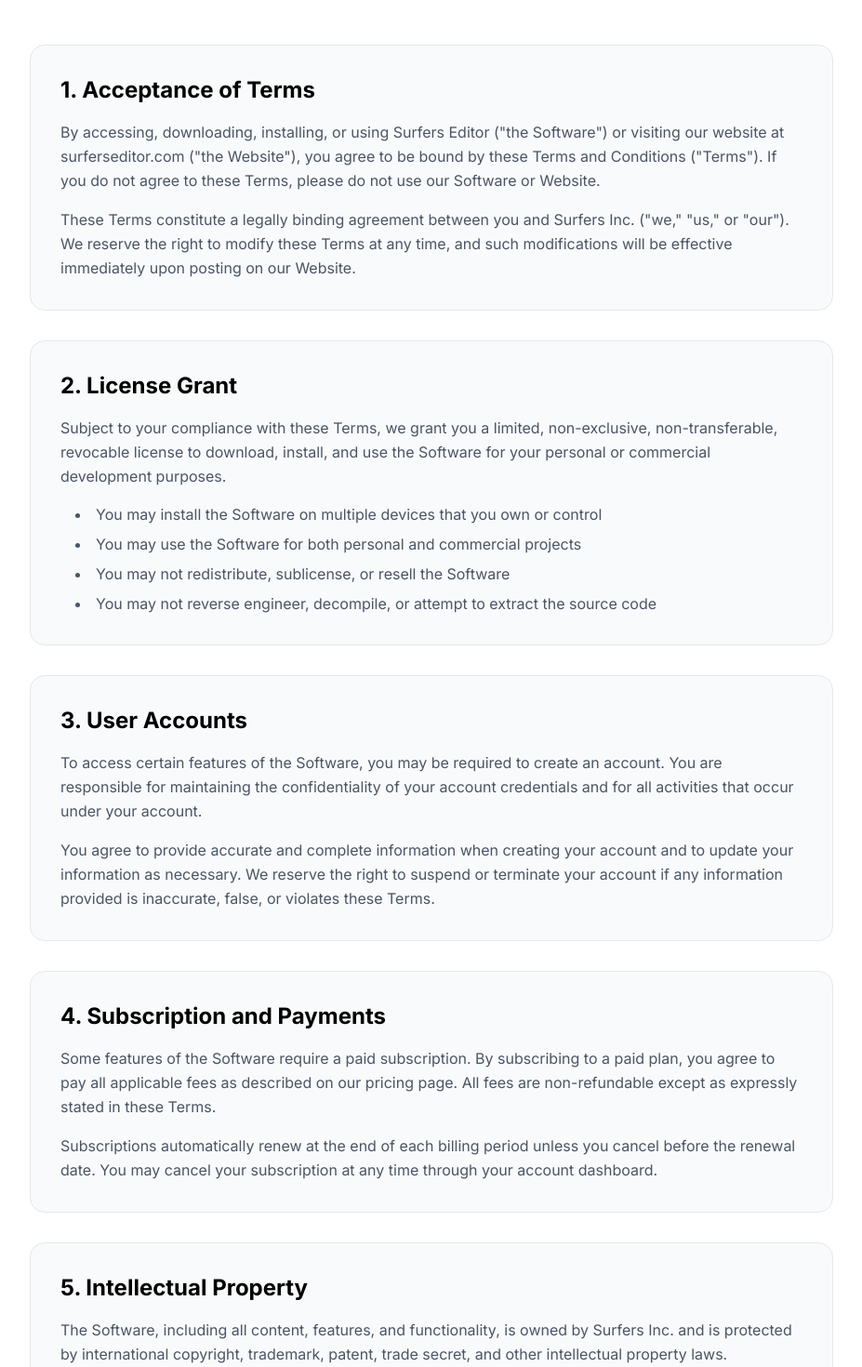
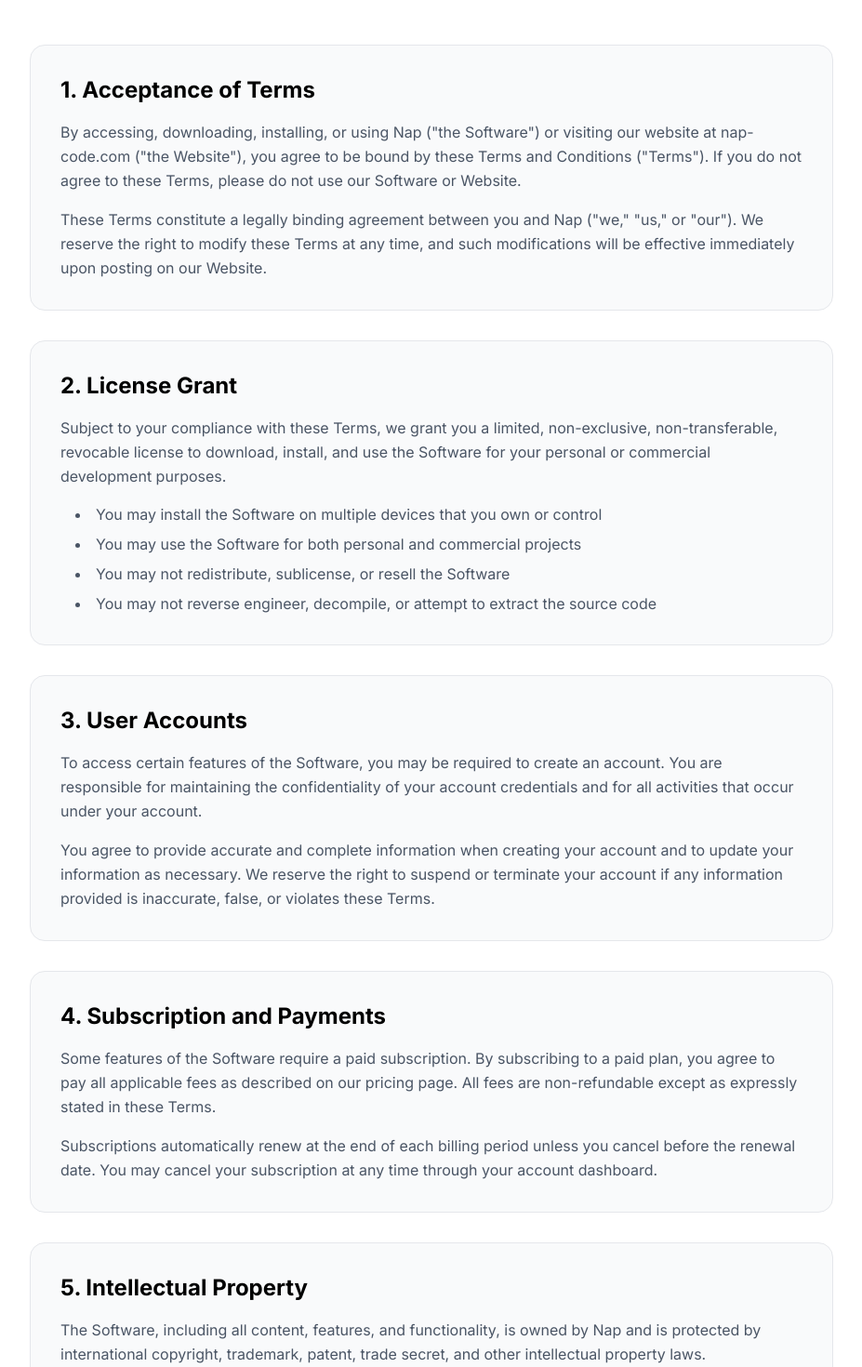
Before and after one commit to farzeenilyaszargar/nap-ide, a Next.js app: page /tc in a window 1280 px wide. Shown: the part 440-1910 px from the top of the page at 93% size, without its empty margins (176-1103 px from the left). Built offline with nearby package versions, Linux system fonts and the light colour scheme; no server answers.

Commit message:
Replace Surfers with Nap in legal pages

```diff
--- a/app/(other pages)/privacy/page.tsx
+++ b/app/(other pages)/privacy/page.tsx
@@ -60,7 +60,7 @@ export default function Privacy() {
             <div className="bg-green-50 border border-green-200 rounded-xl p-6 mb-4">
               <p className="text-green-800 font-semibold mb-2">🔒 Your Code Stays Private</p>
               <p className="text-green-700">
-                By default, your code never leaves your machine. The AI features in Surfers Editor process your code locally. If you choose to use cloud-based AI features, your code is encrypted in transit and is not stored on our servers beyond the processing session.
+                By default, your code never leaves your machine. The AI features in Nap process your code locally. If you choose to use cloud-based AI features, your code is encrypted in transit and is not stored on our servers beyond the processing session.
               </p>
             </div>
             <p className="text-gray-600 leading-relaxed">
--- a/app/(other pages)/tc/page.tsx
+++ b/app/(other pages)/tc/page.tsx
@@ -23,10 +23,10 @@ export default function TC() {
           <section className="bg-gray-50 rounded-2xl border border-gray-200 p-8">
             <h2 className="text-2xl font-bold text-black mb-4">1. Acceptance of Terms</h2>
             <p className="text-gray-600 leading-relaxed mb-4">
-              By accessing, downloading, installing, or using Surfers Editor ("the Software") or visiting our website at surferseditor.com ("the Website"), you agree to be bound by these Terms and Conditions ("Terms"). If you do not agree to these Terms, please do not use our Software or Website.
+              By accessing, downloading, installing, or using Nap ("the Software") or visiting our website at nap-code.com ("the Website"), you agree to be bound by these Terms and Conditions ("Terms"). If you do not agree to these Terms, please do not use our Software or Website.
             </p>
             <p className="text-gray-600 leading-relaxed">
-              These Terms constitute a legally binding agreement between you and Surfers Inc. ("we," "us," or "our"). We reserve the right to modify these Terms at any time, and such modifications will be effective immediately upon posting on our Website.
+              These Terms constitute a legally binding agreement between you and Nap ("we," "us," or "our"). We reserve the right to modify these Terms at any time, and such modifications will be effective immediately upon posting on our Website.
             </p>
           </section>
 
@@ -66,7 +66,7 @@ export default function TC() {
           <section className="bg-gray-50 rounded-2xl border border-gray-200 p-8">
             <h2 className="text-2xl font-bold text-black mb-4">5. Intellectual Property</h2>
             <p className="text-gray-600 leading-relaxed mb-4">
-              The Software, including all content, features, and functionality, is owned by Surfers Inc. and is protected by international copyright, trademark, patent, trade secret, and other intellectual property laws.
+              The Software, including all content, features, and functionality, is owned by Nap and is protected by international copyright, trademark, patent, trade secret, and other intellectual property laws.
             </p>
             <p className="text-gray-600 leading-relaxed">
               You retain all rights to the code and content you create using the Software. We do not claim any ownership over your work product.
```
